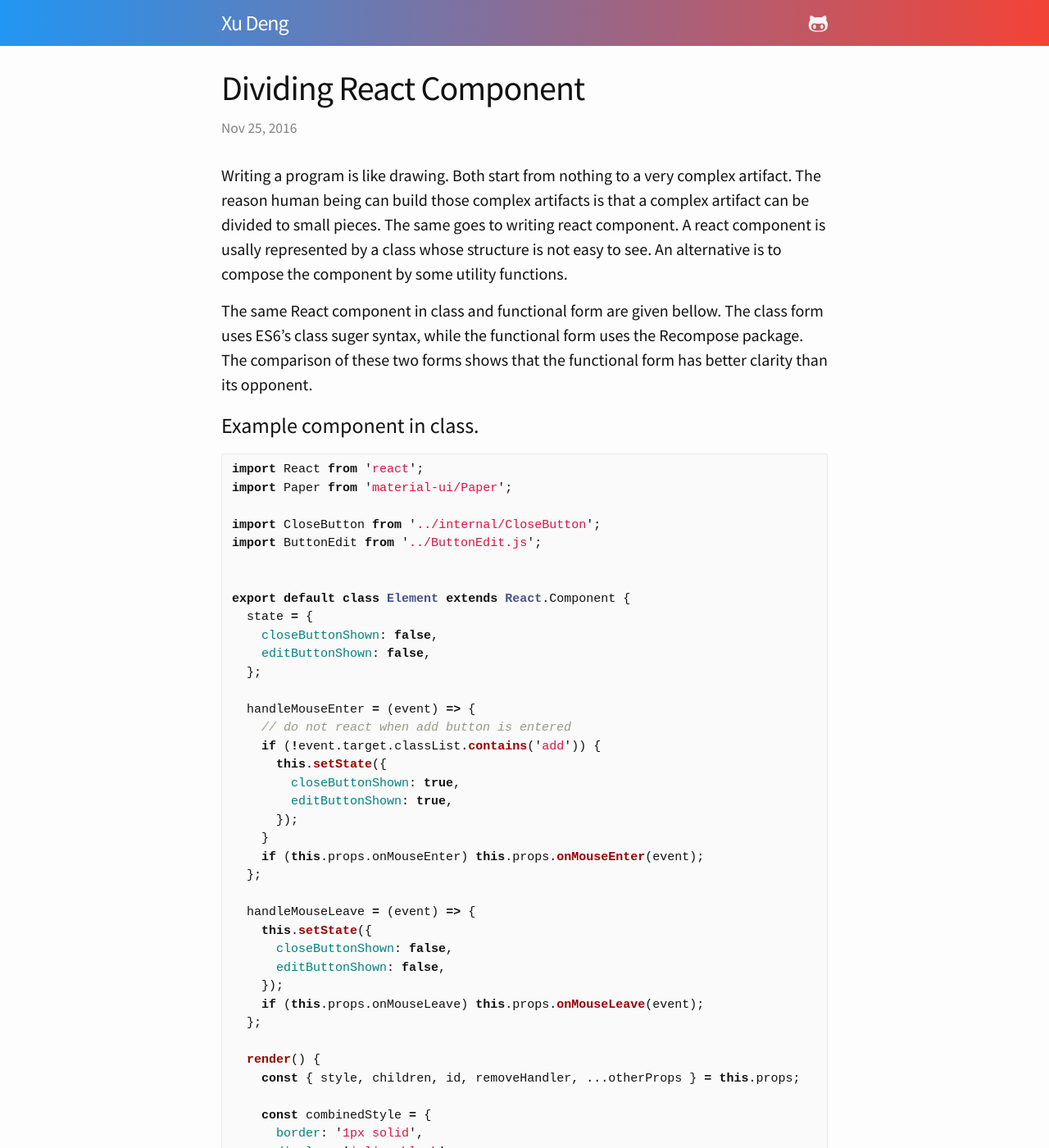
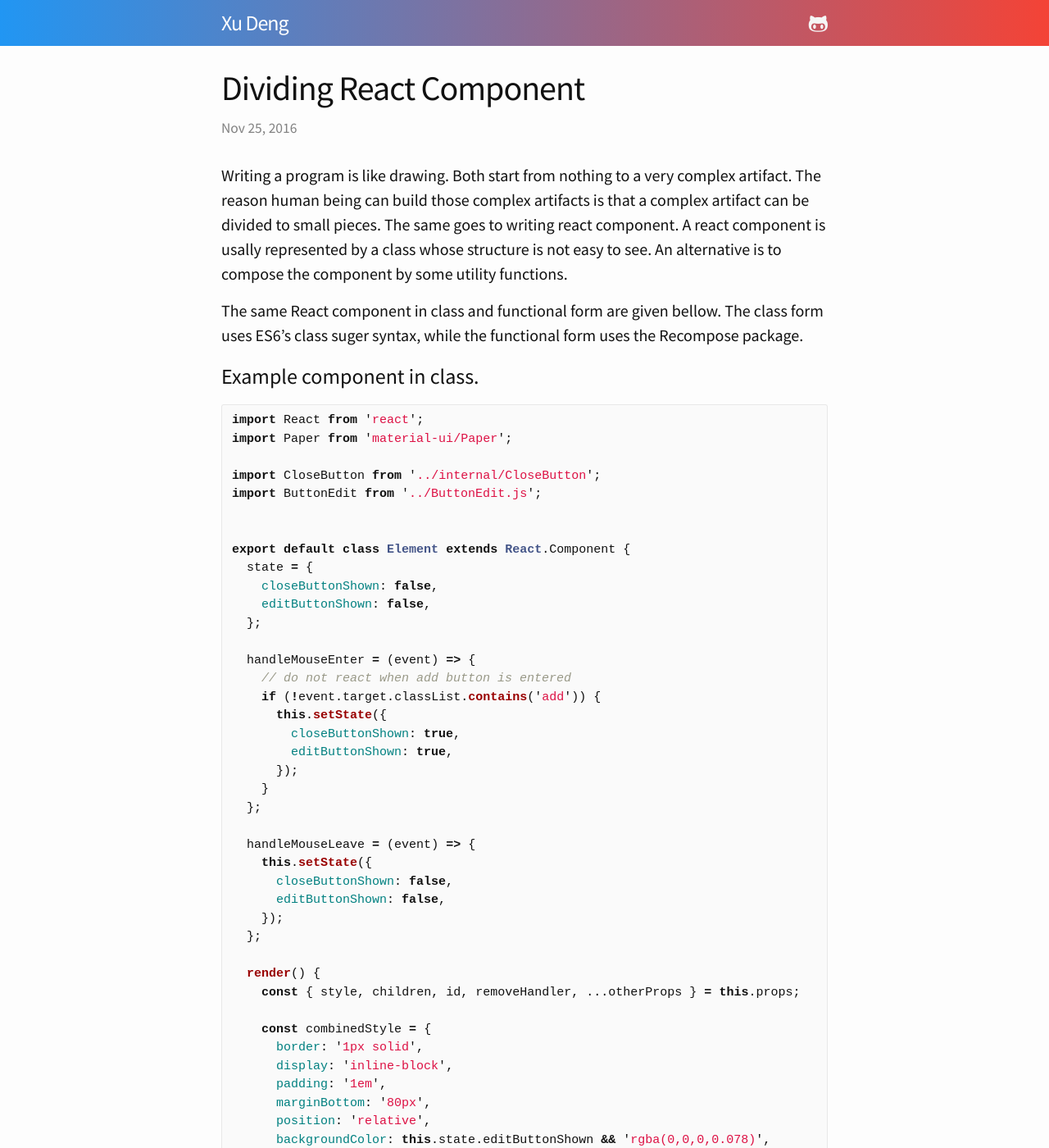
Before and after one commit to xden/xden.github.io, a Jekyll site: the page built from _posts/2016-11-25-divide-react-component.md, in a window 1280 px wide and 1400 px high. Shown: the whole window at 82% size. Built offline with Jekyll 4.4.1, drawn with Linux system fonts in a browser that asks for light colours; some of the changed text lies outside the part shown.

Commit message:
Updated 2016-11-25-divide-react-component.md

````diff
--- a/_posts/2016-11-25-divide-react-component.md
+++ b/_posts/2016-11-25-divide-react-component.md
@@ -6,7 +6,7 @@
 
 <!-- more -->
 
-The same React component in class and functional form are given bellow. The class form uses ES6's class suger syntax, while the functional form uses the Recompose package. The comparison of these two forms shows that the functional form has better clarity than its opponent.
+The same React component in class and functional form are given bellow. The class form uses ES6's class suger syntax, while the functional form uses the Recompose package.
 
 ### Example component in class.
 
@@ -32,7 +32,6 @@
         editButtonShown: true,
       });
     }
-    if (this.props.onMouseEnter) this.props.onMouseEnter(event);
   };
 
   handleMouseLeave = (event) => {
@@ -40,7 +39,6 @@
       closeButtonShown: false,
       editButtonShown: false,
     });
-    if (this.props.onMouseLeave) this.props.onMouseLeave(event);
   };
 
   render() {
@@ -165,5 +163,10 @@
     {children}
   </Paper>
 ));
+```
 
-```
+### Comparison
+
+1.
+
+The comparison of these two forms shows that the functional form has better clarity than its opponent.
````
